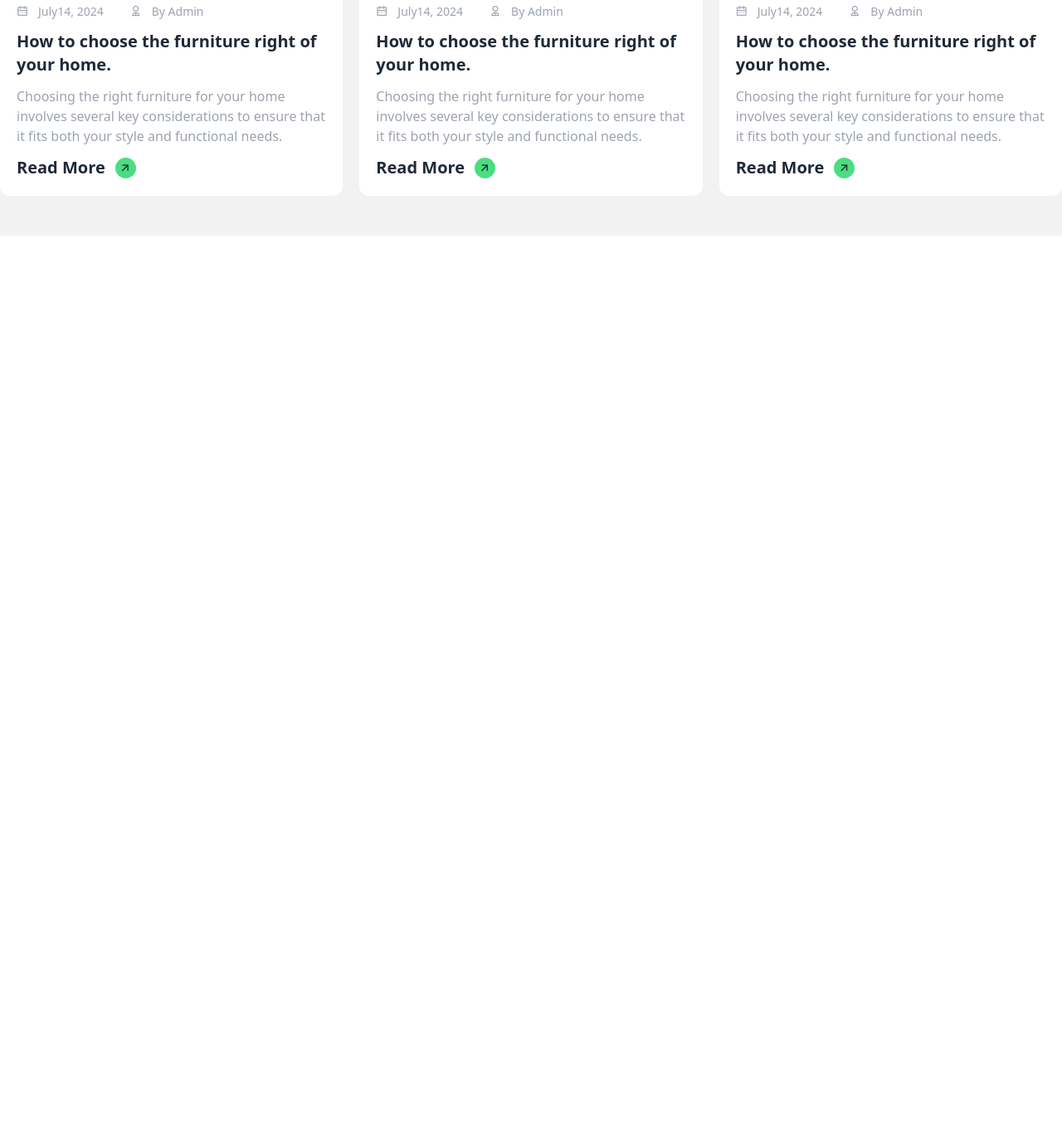
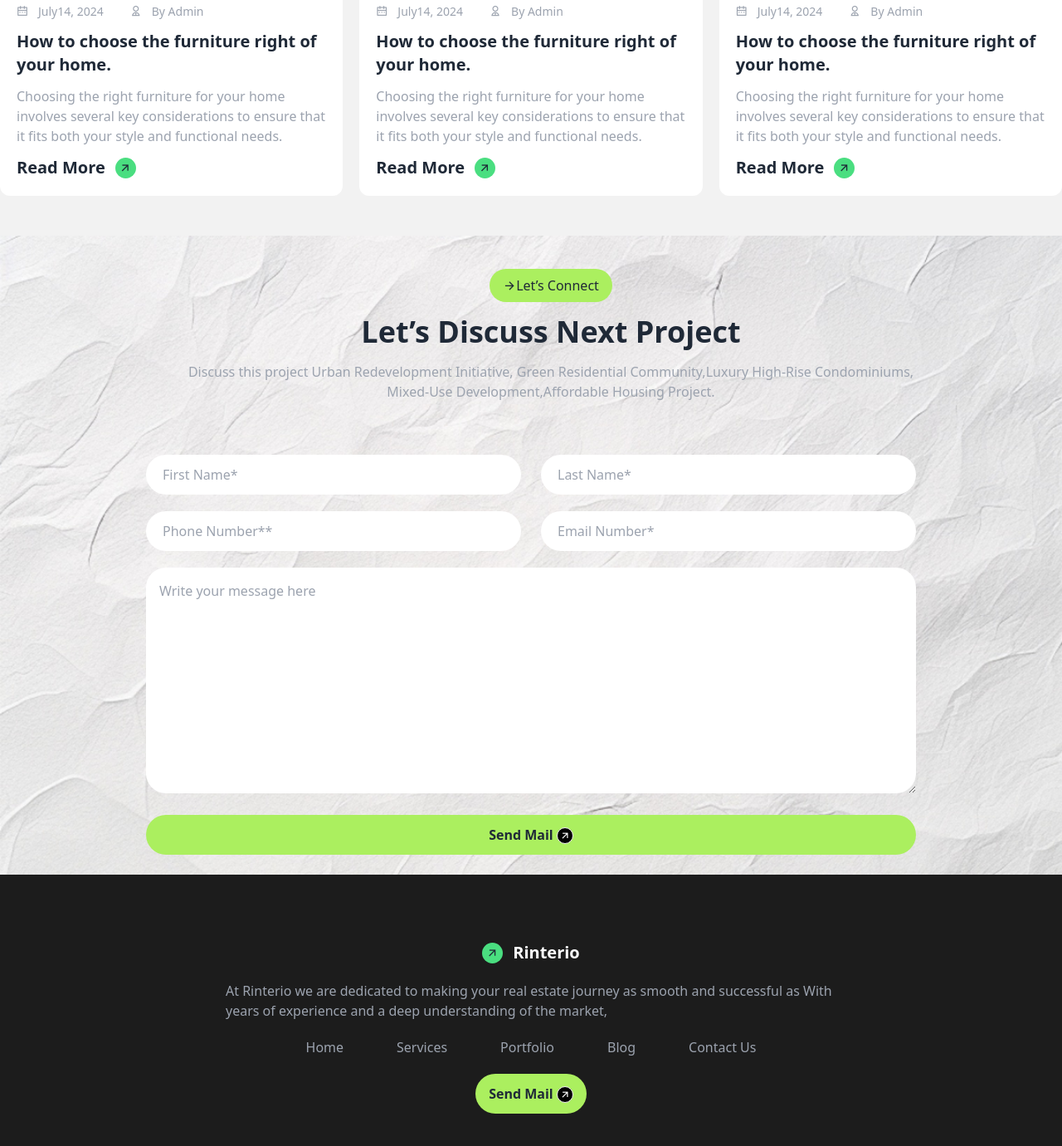
Before and after one commit to jannatun67/real_estate-_agency, a plain HTML site: page index.html in a window 1280 px wide. Shown: the part 4401-5782 px from the top of the page at 83% size. Before the commit the page ends 4685 px from the top, so only its background shows below. Drawn offline with nearby package versions, Linux system fonts and the light colour scheme.

Commit message:
added footer section

```diff
--- a/index.html
+++ b/index.html
@@ -13,6 +13,8 @@
     href="https://cdn.jsdelivr.net/npm/remixicon@4.3.0/fonts/remixicon.css"
     rel="stylesheet"
 />
+<!-- css link -->
+ <link rel="stylesheet" href="style.css">
 <!-- tailwind daisyUi CDN -->
     <link href="https://cdn.jsdelivr.net/npm/daisyui@4.12.10/dist/full.min.css" rel="stylesheet" type="text/css" />
     <script src="https://cdn.tailwindcss.com"></script>
@@ -29,11 +31,7 @@
           }
         }
       </script>
-      <style>
-        .manrope{
-            font-family: "Manrope", sans-serif;
-        }
-      </style>
+
 </head>
 <body>
     <header class="container mx-auto px-7 lg:px-12 ">
@@ -260,7 +258,7 @@
           <section class=" bg-base-200">
             <div class="container mx-auto">
             <div class="text-center space-y-4 py-12 lg:py-20">
-                <button class="py-2 px-4 bg-bg-primary rounded-3xl lg:ml-12"> <i class="ri-arrow-right-line"></i> Rinterio News</button>
+                <button class="py-2 px-4 bg-bg-primary rounded-3xl lg:ml-12 font-medium"> <i class="ri-arrow-right-line"></i> Rinterio News</button>
                 <h1 class="font-bold text-4xl lg:ml-12">Read Our Articles and News</h1>
                 <p class="text-gray-400 lg:ml-12">summaries of recent real estate news and Articles Housing Market Trends,Urban vs. Suburban Living, <br> Sustainable Building Practices, Rental Market Dynamics,Technology in Real Estate.</p>
             </div>
@@ -338,7 +336,76 @@
             </div>
         </div>
           </section>
+          <!-- contact section -->
+           <section >
+            <div class="contact">
+
+
+            <div class="container mx-auto">
+                <div class="text-center space-y-4 py-5 lg:py-10">
+                    <button class="py-2 px-4 bg-bg-primary rounded-3xl lg:ml-12"> <i class="ri-arrow-right-line"></i>Let’s Connect</button>
+                    <h1 class="font-bold text-4xl lg:ml-12">Let’s Discuss Next Project</h1>
+                    <p class="text-gray-400 lg:ml-12">Discuss this project Urban Redevelopment Initiative, Green Residential Community,Luxury High-Rise Condominiums, <br>
+                        Mixed-Use Development,Affordable Housing Project.</p>
+                </div>
+                <div class="lg:px-44 lg:py-6 p-4 space-y-5">
+                    <div class="lg:space-x-6 md:space-x-5 flex justify-between flex-col lg:flex-row lg:space-y-0 md:flex-row md:space-y-0 space-y-4">
+                        <input class="py-3 px-5 rounded-3xl lg:w-1/2 md:w-1/2 outline-none" type="text" placeholder="First Name*">
+                        <input class="py-3 px-5 rounded-3xl lg:w-1/2 md:w-1/2 outline-none" type="text" placeholder="Last Name*">
+                    </div>
+                    <div class="lg:space-x-6 md:space-x-5 flex justify-between flex-col lg:flex-row lg:space-y-0 md:flex-row md:space-y-0 space-y-4">
+                        <input class="py-3 px-5 rounded-3xl lg:w-1/2 md:w-1/2 outline-none" type="number" placeholder="Phone Number**">
+                        <input class="py-3 px-5 rounded-3xl lg:w-1/2 md:w-1/2 outline-none" type="email" placeholder="Email Number*">
+                    </div>
+                    <div>
+                        <textarea class="rounded-3xl w-full p-4 text-gray-400 outline-none" name="" id="" cols="30" rows="10">Write your message here</textarea >
+                    </div>
+                    <div class="w-full">
+                        <button class="py-3 w-full rounded-3xl bg-bg-primary font-extrabold">
+                            Send Mail
+                            <div class="badge bg-black text-white w-[20px] h-[20px]  rounded-full">
+                                <i class="ri-arrow-right-up-line font-normal"></i>
+                            </div>
+                          </button>
+                     </div>
+                    </div>
+                </div>
+            </div>
+        </div>
+           </section>
     </main>
-    <footer></footer>
+    <footer class="bg-[#1C1C1C] p-20">
+        <div class="container mx-auto">
+            <div class=" space-y-5 flex items-center justify-center flex-col lg:px-48">
+            <div class="flex items-center space-x-3 ">
+                <div class="relative ">
+                    <div class="w-[25px] h-[25px] bg-green-400 rounded-full "></div>
+                    <i class="ri-arrow-right-up-line absolute top-0 left-1  "></i>
+                </div>
+                <h4 class="font-extrabold text-xl text-white ">Rinterio </h4>
+            </div>
+            <div>
+               <p class="text-gray-400">At Rinterio we are dedicated to making your real estate journey as smooth and successful as   With years of experience and a deep understanding of the market,</p>
+            </div>
+            <div>
+                <ul class="lg:space-x-16 text-gray-400 flex flex-col lg:flex-row space-y-4 lg:space-y-0">
+                   <a href="">Home</a>
+                   <a href="">Services</a>
+                   <a href="">Portfolio</a>
+                   <a href="">Blog</a>
+                   <a href="">Contact Us</a>
+                </ul>
+            </div>
+            <div>
+                <button class="py-3 px-4 rounded-3xl bg-bg-primary font-extrabold">
+                    Send Mail
+                    <div class="badge bg-black text-white w-[20px] h-[20px]  rounded-full">
+                        <i class="ri-arrow-right-up-line font-normal"></i>
+                    </div>
+                  </button>
+            </div>
+        </div>
+        </div>
+    </footer>
 </body>
 </html>
--- /dev/null
+++ b/style.css
@@ -0,0 +1,8 @@
+.contact{
+    background-image: url(./assets/bg.jpg);
+    background-position: center;
+    background-size: cover;
+}
+.manrope{
+    font-family: "Manrope", sans-serif;
+}
```
